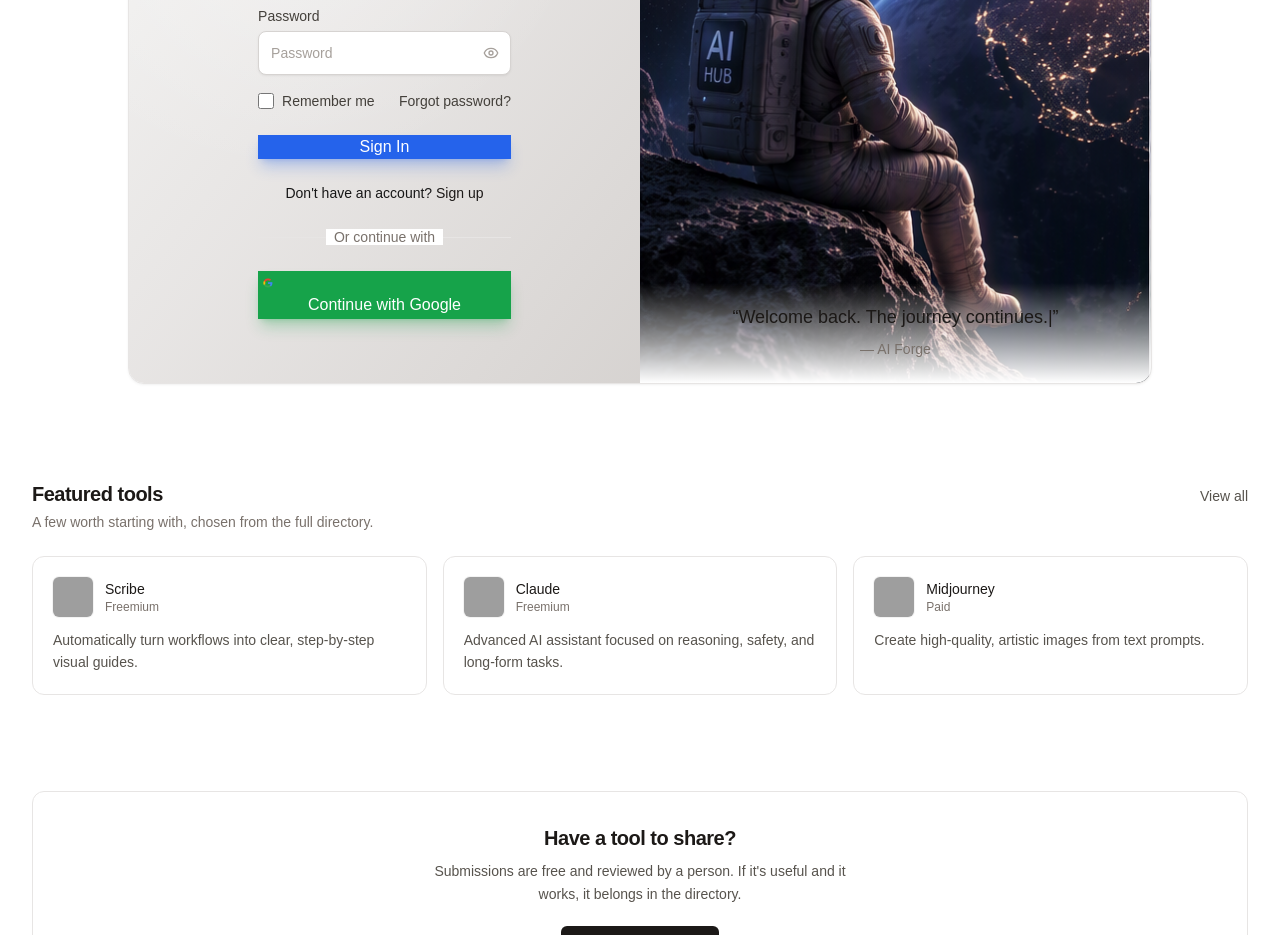
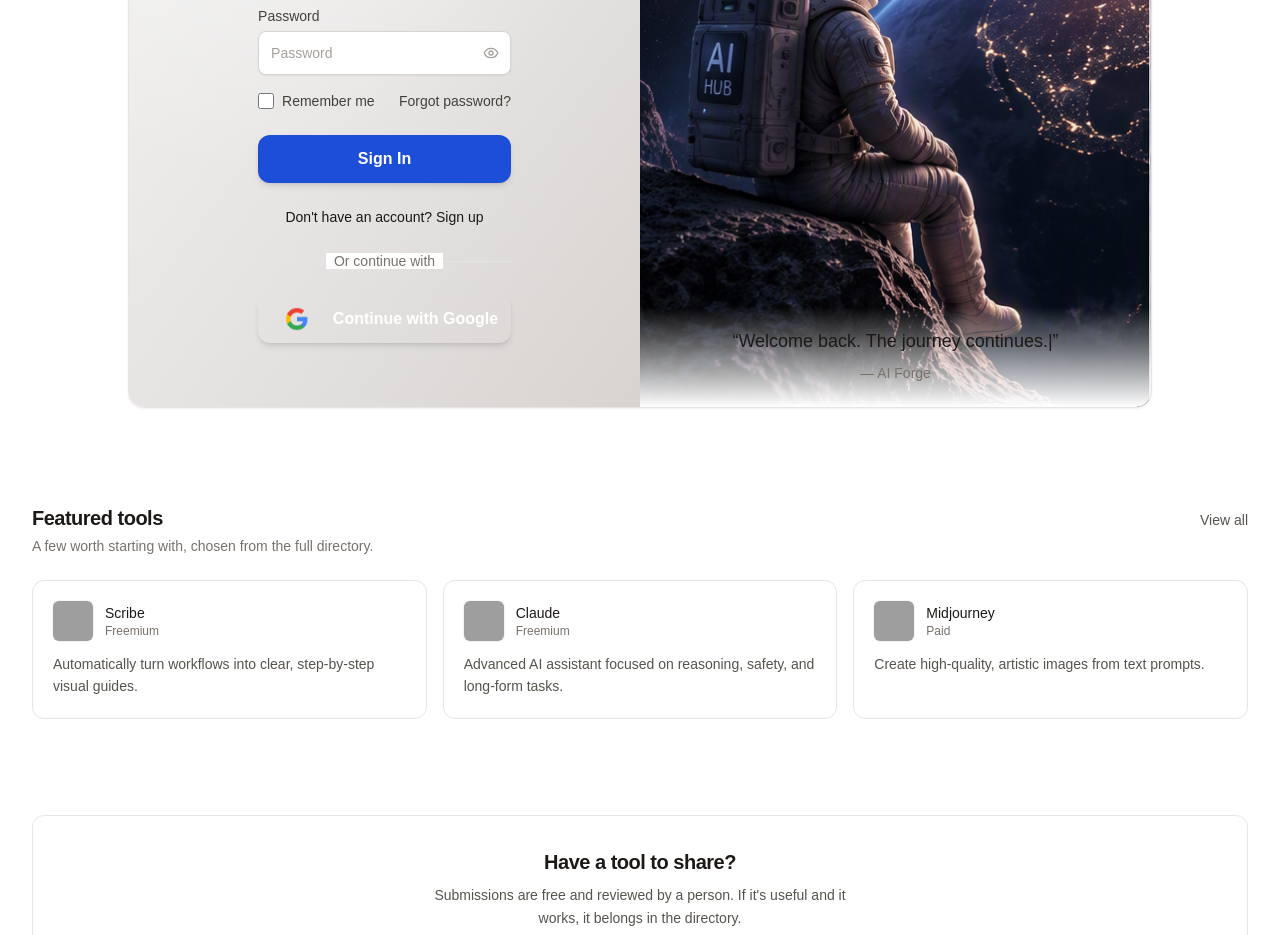
Before and after one commit to yogeshthapa-7/ai-tools-directory, a Next.js app in the folder ai-tools/: page /home in a window 1280 px wide. Shown: the part 2580-3515 px from the top of the page. Built offline with nearby package versions, Linux system fonts and the light colour scheme; grey boxes are pictures that could not be loaded.

Commit message:
fix: fixed the buttons designs inside the login and signup form.

```diff
--- a/ai-tools/src/components/home/auth-section.tsx
+++ b/ai-tools/src/components/home/auth-section.tsx
@@ -113,23 +113,24 @@
 function AuthButton({
   children,
   variant = "outline",
+  className,
   ...props
 }: React.ButtonHTMLAttributes<HTMLButtonElement> & {
   variant?: "primary" | "outline" | "google";
 }) {
   const baseClasses =
-    "inline-flex h-12 w-full items-center justify-center gap-2 whitespace-nowrap rounded-xl text-base font-semibold transition-all focus-visible:outline-none focus-visible:ring-2 focus-visible:ring-stone-400 focus-visible:ring-offset-2 disabled:pointer-events-none disabled:opacity-50";
+    "inline-flex h-12 w-full items-center justify-center gap-2.5 whitespace-nowrap rounded-xl text-base font-semibold transition-all duration-200 focus-visible:outline-none focus-visible:ring-2 focus-visible:ring-stone-400 focus-visible:ring-offset-2 disabled:pointer-events-none disabled:opacity-50";
 
   const variantStyles: Record<string, React.CSSProperties> = {
     primary: {
-      backgroundColor: "#2563eb",
+      backgroundColor: "#1d4ed8",
       color: "#ffffff",
-      boxShadow: "0 10px 15px -3px rgba(37, 99, 235, 0.3), 0 4px 6px -4px rgba(37, 99, 235, 0.3)",
+      boxShadow: "0 4px 6px -1px rgba(0, 0, 0, 0.1), 0 2px 4px -2px rgba(0, 0, 0, 0.1)",
     },
     google: {
-      backgroundColor: "#16a34a",
+      backgroundColor: "bg-[#16a34a]",
       color: "#ffffff",
-      boxShadow: "0 10px 15px -3px rgba(22, 163, 74, 0.3), 0 4px 6px -4px rgba(22, 163, 74, 0.3)",
+      boxShadow: "0 4px 6px -1px rgba(0, 0, 0, 0.1), 0 2px 4px -2px rgba(0, 0, 0, 0.1)",
     },
     outline: {
       backgroundColor: "transparent",
@@ -138,8 +139,8 @@
   };
 
   const variantClasses = {
-    primary: "hover:bg-blue-500",
-    google: "hover:bg-green-500",
+    primary: "hover:bg-blue-800 active:bg-blue-900",
+    google: "hover:bg-green-700 active:bg-green-800",
     outline:
       "border border-stone-300 bg-white text-stone-900 shadow-sm shadow-stone-900/5 hover:bg-stone-50 hover:border-stone-400 dark:border-white/15 dark:bg-transparent dark:text-white dark:hover:bg-white/5 dark:hover:border-white/30",
   };
@@ -147,7 +148,7 @@
   return (
     <button
       type="button"
-      className={`${baseClasses} ${variantClasses[variant]} ${props.className || ""}`}
+      className={`${baseClasses} ${variantClasses[variant]} ${className || ""}`}
       style={variantStyles[variant]}
       {...props}
     >
@@ -321,11 +322,11 @@
           Or continue with
         </span>
       </div>
-      <AuthButton type="button" onClick={() => {}} variant="google" className="h-12">
+      <AuthButton type="button" onClick={() => {}} variant="google">
         <img
           src="/images/google.png"
           alt="Google logo"
-          className="h-5 w-5 object-contain"
+          className="h-6 w-13 object-contain"
         />
         Continue with Google
       </AuthButton>
```
